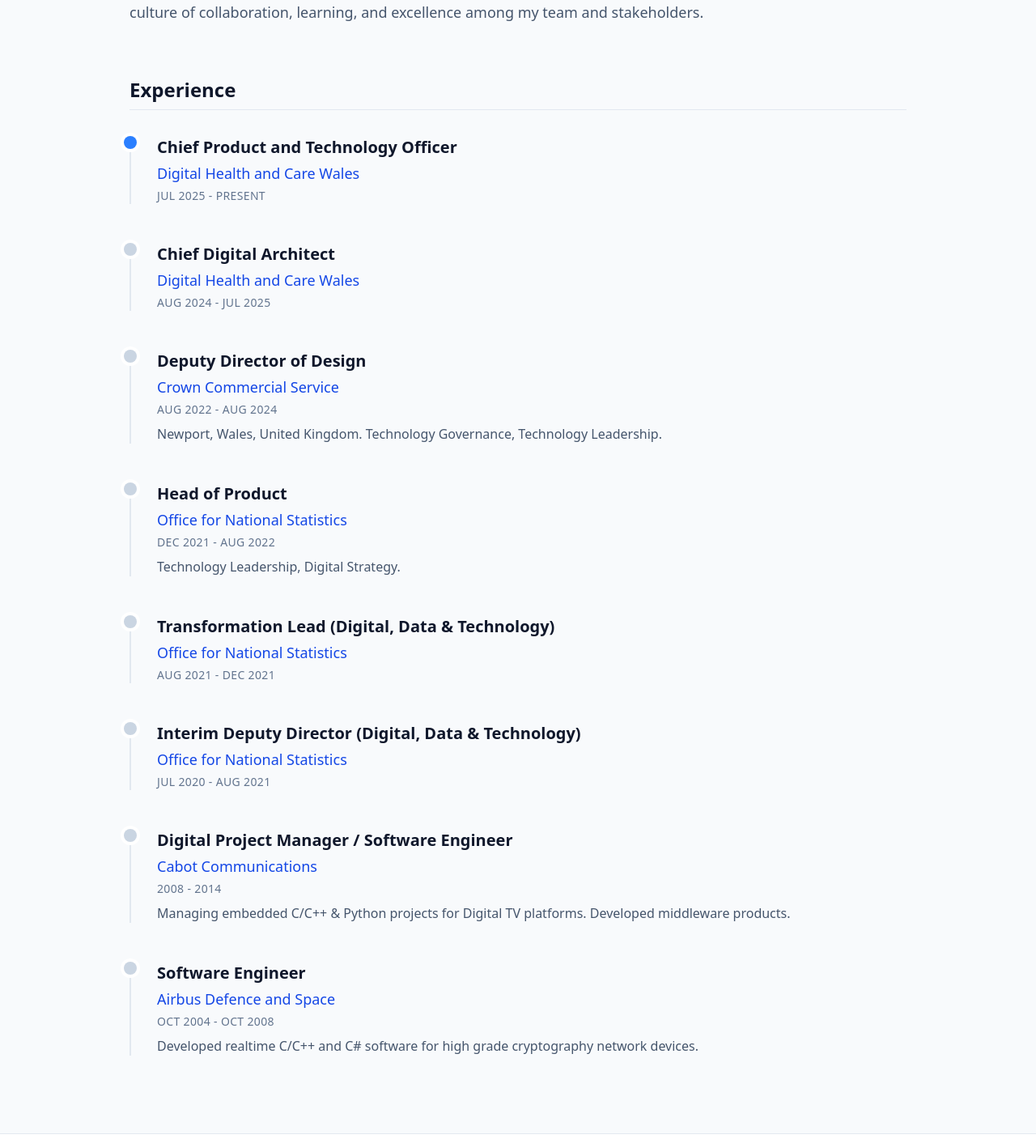
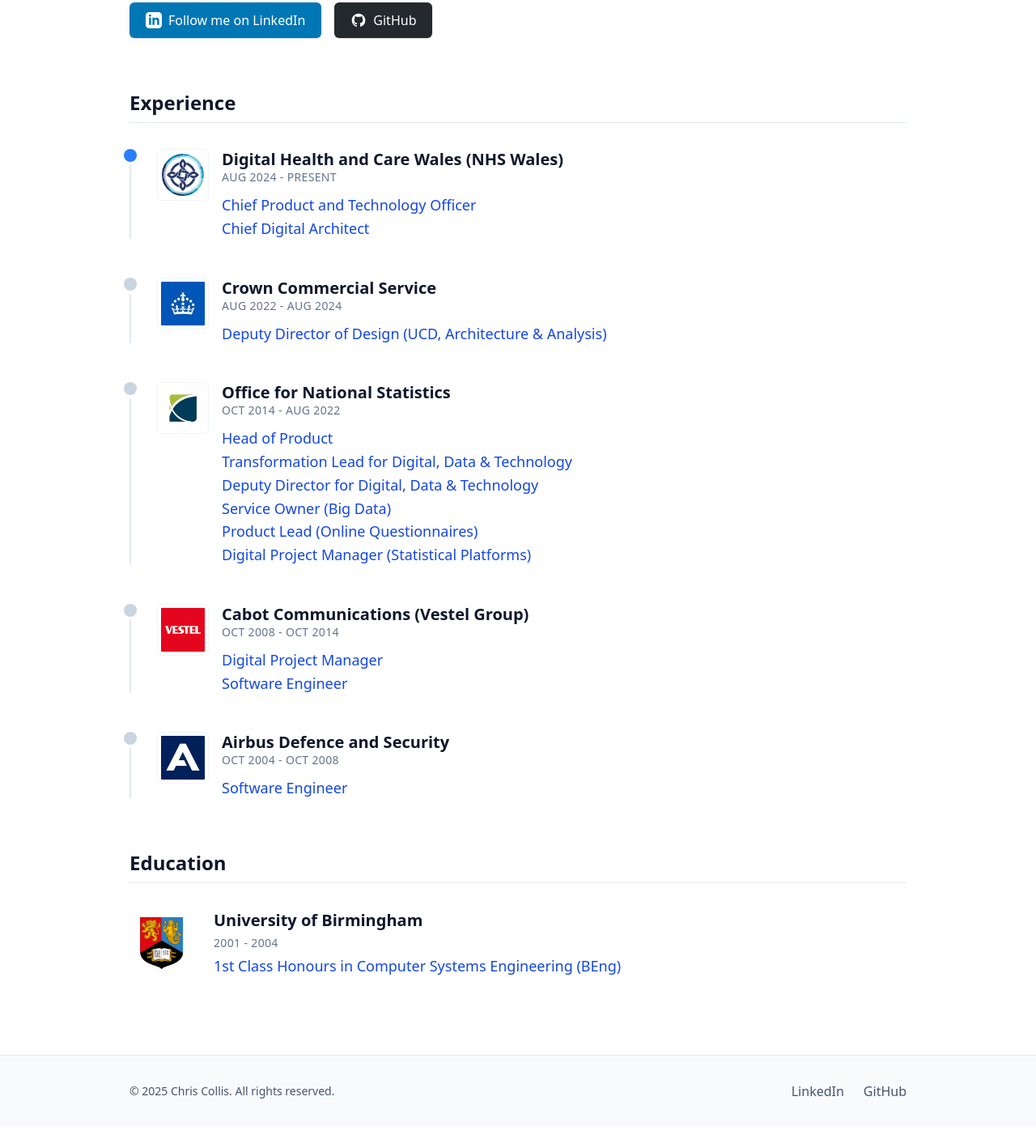
Before and after one commit to collisdigital/www, a website built with Vite: page index.html in a window 1280 px wide. Shown: the part 613-2020 px from the top of the page at 81% size. Built offline with nearby package versions, Linux system fonts and the light colour scheme.

Commit message:
Update portfolio layout: group experience by company, update logos, add education dates, and add social links

```diff
--- a/index.html
+++ b/index.html
@@ -3,26 +3,30 @@
   <head>
     <meta charset="UTF-8" />
     <meta name="viewport" content="width=device-width, initial-scale=1.0" />
-    <title>Chris Collis - Chief Product and Technology Officer</title>
+    <title>Chris Collis</title>
+    <link rel="icon" type="image/svg+xml" href="/favicon.svg" />
     <link rel="stylesheet" href="./src/style.css" />
   </head>
-  <body class="bg-slate-50 text-slate-800 font-sans antialiased">
+  <body class="bg-white text-slate-800 font-sans antialiased overflow-x-hidden">
     <div class="min-h-screen flex flex-col">
       <!-- Header -->
-      <header class="bg-white shadow-sm sticky top-0 z-10">
-        <div class="max-w-5xl mx-auto px-4 sm:px-6 lg:px-8 py-6 flex justify-between items-center">
+      <header class="bg-slate-50 shadow-sm sticky top-0 z-10">
+        <div class="max-w-5xl mx-auto px-4 sm:px-6 lg:px-8 py-4 sm:py-6 flex justify-between items-center">
+          <div class="flex items-center space-x-4">
+            <img src="/profile_photo.jpg" alt="Chris Collis" class="w-12 h-12 md:w-16 md:h-16 rounded-full border-2 border-white shadow-sm object-cover flex-shrink-0">
             <div>
-            <h1 class="text-2xl font-bold text-slate-900">Chris Collis</h1>
-            <p class="text-sm text-slate-600 hidden sm:block">Chief Product and Technology Officer @ Digital Health and Care Wales</p>
+              <h1 class="text-xl sm:text-2xl font-bold text-slate-900 leading-tight">Chris Collis</h1>
+              <p class="text-sm text-slate-600 hidden sm:block">Chief Product and Technology Officer @ Digital Health and Care Wales (NHS Wales)</p>
             </div>
-          <nav class="flex space-x-4">
-            <a href="https://uk.linkedin.com/in/ccollis" target="_blank" rel="noopener noreferrer" class="text-slate-500 hover:text-blue-600 transition-colors">
+          </div>
+          <nav class="flex space-x-4 flex-shrink-0">
+            <a href="https://uk.linkedin.com/in/ccollis" target="_blank" rel="noopener noreferrer" class="text-slate-600 hover:text-blue-600 transition-colors">
               <span class="sr-only">LinkedIn</span>
               <svg class="h-6 w-6" fill="currentColor" viewBox="0 0 24 24" aria-hidden="true">
                 <path fill-rule="evenodd" d="M19 0h-14c-2.761 0-5 2.239-5 5v14c0 2.761 2.239 5 5 5h14c2.762 0 5-2.239 5-5v-14c0-2.761-2.238-5-5-5zm-11 19h-3v-11h3v11zm-1.5-12.268c-.966 0-1.75-.79-1.75-1.764s.784-1.764 1.75-1.764 1.75.79 1.75 1.764-.783 1.764-1.75 1.764zm13.5 12.268h-3v-5.604c0-3.368-4-3.113-4 0v5.604h-3v-11h3v1.765c1.396-2.586 7-2.777 7 2.476v6.759z" clip-rule="evenodd" />
               </svg>
             </a>
-            <a href="https://github.com/collisdigital" target="_blank" rel="noopener noreferrer" class="text-slate-500 hover:text-slate-900 transition-colors">
+            <a href="https://github.com/collisdigital" target="_blank" rel="noopener noreferrer" class="text-slate-600 hover:text-slate-900 transition-colors">
               <span class="sr-only">GitHub</span>
               <svg class="h-6 w-6" fill="currentColor" viewBox="0 0 24 24" aria-hidden="true">
                 <path fill-rule="evenodd" d="M12 2C6.477 2 2 6.484 2 12.017c0 4.425 2.865 8.18 6.839 9.504.5.092.682-.217.682-.483 0-.237-.008-.868-.013-1.703-2.782.605-3.369-1.343-3.369-1.343-.454-1.158-1.11-1.466-1.11-1.466-.908-.62.069-.608.069-.608 1.003.07 1.531 1.032 1.531 1.032.892 1.53 2.341 1.088 2.91.832.092-.647.35-1.088.636-1.338-2.22-.253-4.555-1.113-4.555-4.951 0-1.093.39-1.988 1.029-2.688-.103-.253-.446-1.272.098-2.65 0 0 .84-.27 2.75 1.026A9.564 9.564 0 0112 6.844c.85.004 1.705.115 2.504.337 1.909-1.296 2.747-1.027 2.747-1.027.546 1.379.202 2.398.1 2.651.64.7 1.028 1.595 1.028 2.688 0 3.848-2.339 4.695-4.566 4.943.359.309.678.92.678 1.855 0 1.338-.012 2.419-.012 2.747 0 .268.18.58.688.482A10.019 10.019 0 0022 12.017C22 6.484 17.522 2 12 2z" clip-rule="evenodd" />
@@ -39,17 +43,28 @@
             <h2 class="text-4xl font-extrabold tracking-tight text-slate-900 sm:text-5xl">
               Driving Digital Transformation in the Public Sector
             </h2>
-            <p class="text-xl text-slate-600 max-w-3xl">
-              Chief Product and Technology Officer @ Digital Health and Care Wales (NHS Wales)
-            </p>
           </div>
           <div class="prose prose-lg text-slate-600 max-w-3xl">
             <p>
-              I lead teams of professionals to deliver digital transformation resulting in data-driven and user-centered services for the public sector. With over 20 years of experience in digital strategy, product management, and user research, I have a proven track record of transforming complex and challenging projects into successful and innovative solutions.
+              I lead digital transformation initiatives that deliver data-driven, user-centered services across the public sector. With over 20 years of experience spanning engineering, product management, and technology leadership, I specialise in turning complex challenges into innovative solutions that serve citizens effectively.
             </p>
             <p>
-              My core competencies include data services, user-based service design and delivery, change management, technical leadership, and agile/lean methodologies. I am passionate about creating services that meet the needs and expectations of diverse and demanding users, while ensuring security, quality, and efficiency. I am also committed to fostering a culture of collaboration, learning, and excellence among my team and stakeholders.
+              My expertise encompasses digital strategy, service design, architecture, and agile delivery. I'm passionate about building services that meet the diverse needs of users while maintaining the highest standards of security, accessibility, and performance. I believe in empowering teams through collaboration, continuous learning, and a relentless focus on outcomes that matter.
             </p>
+          </div>
+          <div class="flex flex-wrap gap-4">
+            <a href="https://uk.linkedin.com/in/ccollis" target="_blank" rel="noopener noreferrer" class="inline-flex items-center px-5 py-2.5 bg-[#0077b5] text-white rounded-md hover:bg-[#006097] transition-colors font-medium shadow-sm">
+              <svg class="h-5 w-5 mr-2" fill="currentColor" viewBox="0 0 24 24" aria-hidden="true">
+                <path fill-rule="evenodd" d="M19 0h-14c-2.761 0-5 2.239-5 5v14c0 2.761 2.239 5 5 5h14c2.762 0 5-2.239 5-5v-14c0-2.761-2.238-5-5-5zm-11 19h-3v-11h3v11zm-1.5-12.268c-.966 0-1.75-.79-1.75-1.764s.784-1.764 1.75-1.764 1.75.79 1.75 1.764-.783 1.764-1.75 1.764zm13.5 12.268h-3v-5.604c0-3.368-4-3.113-4 0v5.604h-3v-11h3v1.765c1.396-2.586 7-2.777 7 2.476v6.759z" clip-rule="evenodd" />
+              </svg>
+              Follow me on LinkedIn
+            </a>
+            <a href="https://github.com/collisdigital" target="_blank" rel="noopener noreferrer" class="inline-flex items-center px-5 py-2.5 bg-[#24292e] text-white rounded-md hover:bg-[#1b1f23] transition-colors font-medium shadow-sm">
+              <svg class="h-5 w-5 mr-2" fill="currentColor" viewBox="0 0 24 24" aria-hidden="true">
+                <path fill-rule="evenodd" d="M12 2C6.477 2 2 6.484 2 12.017c0 4.425 2.865 8.18 6.839 9.504.5.092.682-.217.682-.483 0-.237-.008-.868-.013-1.703-2.782.605-3.369-1.343-3.369-1.343-.454-1.158-1.11-1.466-1.11-1.466-.908-.62.069-.608.069-.608 1.003.07 1.531 1.032 1.531 1.032.892 1.53 2.341 1.088 2.91.832.092-.647.35-1.088.636-1.338-2.22-.253-4.555-1.113-4.555-4.951 0-1.093.39-1.988 1.029-2.688-.103-.253-.446-1.272.098-2.65 0 0 .84-.27 2.75 1.026A9.564 9.564 0 0112 6.844c.85.004 1.705.115 2.504.337 1.909-1.296 2.747-1.027 2.747-1.027.546 1.379.202 2.398.1 2.651.64.7 1.028 1.595 1.028 2.688 0 3.848-2.339 4.695-4.566 4.943.359.309.678.92.678 1.855 0 1.338-.012 2.419-.012 2.747 0 .268.18.58.688.482A10.019 10.019 0 0022 12.017C22 6.484 17.522 2 12 2z" clip-rule="evenodd" />
+              </svg>
+              GitHub
+            </a>
           </div>
         </section>
 
@@ -58,114 +73,139 @@
           <h3 class="text-2xl font-bold text-slate-900 mb-8 pb-2 border-b border-slate-200">Experience</h3>
 
           <div class="space-y-12">
-            <!-- DHCW CPTO -->
+            <!-- Digital Health and Care Wales (NHS Wales) -->
             <div class="relative pl-8 border-l-2 border-slate-200 hover:border-blue-500 transition-colors">
               <div class="absolute -left-[9px] top-0 h-4 w-4 rounded-full bg-blue-500 ring-4 ring-white"></div>
+              <div class="flex flex-row gap-4">
+                <div class="flex-shrink-0">
+                  <img src="/dhcw_logo.jpg" alt="Digital Health and Care Wales Logo" class="w-12 h-12 sm:w-16 sm:h-16 object-contain bg-white rounded-md p-1 border border-slate-100">
+                </div>
+                <div class="space-y-3 flex-grow">
+                  <div>
+                    <h4 class="text-lg sm:text-xl font-semibold text-slate-900 leading-tight">Digital Health and Care Wales (NHS Wales)</h4>
+                    <div class="text-sm text-slate-500 uppercase tracking-wide">Aug 2024 - Present</div>
+                  </div>
                   <div class="space-y-1">
-                <h4 class="text-xl font-semibold text-slate-900">Chief Product and Technology Officer</h4>
-                <div class="text-lg text-blue-700 font-medium">Digital Health and Care Wales</div>
-                <div class="text-sm text-slate-500 uppercase tracking-wide">Jul 2025 - Present</div>
+                    <div class="text-base sm:text-lg text-blue-700 font-medium leading-snug">Chief Product and Technology Officer</div>
+                    <div class="text-base sm:text-lg text-blue-700 font-medium leading-snug">Chief Digital Architect</div>
                   </div>
                 </div>
-
-            <!-- DHCW CDA -->
-            <div class="relative pl-8 border-l-2 border-slate-200 hover:border-blue-500 transition-colors">
-              <div class="absolute -left-[9px] top-0 h-4 w-4 rounded-full bg-slate-300 ring-4 ring-white"></div>
-              <div class="space-y-1">
-                <h4 class="text-xl font-semibold text-slate-900">Chief Digital Architect</h4>
-                <div class="text-lg text-blue-700 font-medium">Digital Health and Care Wales</div>
-                <div class="text-sm text-slate-500 uppercase tracking-wide">Aug 2024 - Jul 2025</div>
               </div>
             </div>
 
             <!-- Crown Commercial Service -->
             <div class="relative pl-8 border-l-2 border-slate-200 hover:border-blue-500 transition-colors">
               <div class="absolute -left-[9px] top-0 h-4 w-4 rounded-full bg-slate-300 ring-4 ring-white"></div>
+              <div class="flex flex-row gap-4">
+                <div class="flex-shrink-0">
+                  <img src="/crowncommercialservice_logo.jpg" alt="Crown Commercial Service Logo" class="w-12 h-12 sm:w-16 sm:h-16 object-contain bg-white rounded-md p-1 border border-slate-100">
+                </div>
+                <div class="space-y-3 flex-grow">
+                   <div>
+                      <h4 class="text-lg sm:text-xl font-semibold text-slate-900 leading-tight">Crown Commercial Service</h4>
+                      <div class="text-sm text-slate-500 uppercase tracking-wide">Aug 2022 - Aug 2024</div>
+                   </div>
                    <div class="space-y-1">
-                <h4 class="text-xl font-semibold text-slate-900">Deputy Director of Design</h4>
-                <div class="text-lg text-blue-700 font-medium">Crown Commercial Service</div>
-                <div class="text-sm text-slate-500 uppercase tracking-wide">Aug 2022 - Aug 2024</div>
-                <p class="mt-2 text-slate-600">
-                  Newport, Wales, United Kingdom. Technology Governance, Technology Leadership.
-                </p>
+                      <div class="text-base sm:text-lg text-blue-700 font-medium leading-snug">Deputy Director of Design (UCD, Architecture & Analysis)</div>
+                   </div>
+                </div>
               </div>
             </div>
 
-            <!-- ONS Head of Product -->
+            <!-- Office for National Statistics -->
             <div class="relative pl-8 border-l-2 border-slate-200 hover:border-blue-500 transition-colors">
               <div class="absolute -left-[9px] top-0 h-4 w-4 rounded-full bg-slate-300 ring-4 ring-white"></div>
+              <div class="flex flex-row gap-4">
+                <div class="flex-shrink-0">
+                  <img src="/office_for_national_statistics_logo.jpg" alt="Office for National Statistics Logo" class="w-12 h-12 sm:w-16 sm:h-16 object-contain bg-white rounded-md p-1 border border-slate-100">
+                </div>
+                <div class="space-y-3 flex-grow">
+                   <div>
+                      <h4 class="text-lg sm:text-xl font-semibold text-slate-900 leading-tight">Office for National Statistics</h4>
+                      <div class="text-sm text-slate-500 uppercase tracking-wide">Oct 2014 - Aug 2022</div>
+                   </div>
                    <div class="space-y-1">
-                <h4 class="text-xl font-semibold text-slate-900">Head of Product</h4>
-                <div class="text-lg text-blue-700 font-medium">Office for National Statistics</div>
-                <div class="text-sm text-slate-500 uppercase tracking-wide">Dec 2021 - Aug 2022</div>
-                <p class="mt-2 text-slate-600">
-                  Technology Leadership, Digital Strategy.
-                </p>
+                      <div class="text-base sm:text-lg text-blue-700 font-medium leading-snug">Head of Product</div>
+                      <div class="text-base sm:text-lg text-blue-700 font-medium leading-snug">Transformation Lead for Digital, Data & Technology</div>
+                      <div class="text-base sm:text-lg text-blue-700 font-medium leading-snug">Deputy Director for Digital, Data & Technology</div>
+                      <div class="text-base sm:text-lg text-blue-700 font-medium leading-snug">Service Owner (Big Data)</div>
+                      <div class="text-base sm:text-lg text-blue-700 font-medium leading-snug">Product Lead (Online Questionnaires)</div>
+                      <div class="text-base sm:text-lg text-blue-700 font-medium leading-snug">Digital Project Manager (Statistical Platforms)</div>
                    </div>
                 </div>
-
-            <!-- ONS Transformation Lead -->
-             <div class="relative pl-8 border-l-2 border-slate-200 hover:border-blue-500 transition-colors">
-              <div class="absolute -left-[9px] top-0 h-4 w-4 rounded-full bg-slate-300 ring-4 ring-white"></div>
-              <div class="space-y-1">
-                <h4 class="text-xl font-semibold text-slate-900">Transformation Lead (Digital, Data & Technology)</h4>
-                <div class="text-lg text-blue-700 font-medium">Office for National Statistics</div>
-                <div class="text-sm text-slate-500 uppercase tracking-wide">Aug 2021 - Dec 2021</div>
-              </div>
-            </div>
-
-            <!-- ONS Interim DD -->
-             <div class="relative pl-8 border-l-2 border-slate-200 hover:border-blue-500 transition-colors">
-              <div class="absolute -left-[9px] top-0 h-4 w-4 rounded-full bg-slate-300 ring-4 ring-white"></div>
-              <div class="space-y-1">
-                <h4 class="text-xl font-semibold text-slate-900">Interim Deputy Director (Digital, Data & Technology)</h4>
-                <div class="text-lg text-blue-700 font-medium">Office for National Statistics</div>
-                <div class="text-sm text-slate-500 uppercase tracking-wide">Jul 2020 - Aug 2021</div>
               </div>
             </div>
 
             <!-- Cabot -->
             <div class="relative pl-8 border-l-2 border-slate-200 hover:border-blue-500 transition-colors">
               <div class="absolute -left-[9px] top-0 h-4 w-4 rounded-full bg-slate-300 ring-4 ring-white"></div>
+              <div class="flex flex-row gap-4">
+                <div class="flex-shrink-0">
+                  <img src="/vestel_logo.jpg" alt="Vestel Group Logo" class="w-12 h-12 sm:w-16 sm:h-16 object-contain bg-white rounded-md p-1 border border-slate-100">
+                </div>
+                <div class="space-y-3 flex-grow">
+                   <div>
+                      <h4 class="text-lg sm:text-xl font-semibold text-slate-900 leading-tight">Cabot Communications (Vestel Group)</h4>
+                      <div class="text-sm text-slate-500 uppercase tracking-wide">Oct 2008 - Oct 2014</div>
+                   </div>
                    <div class="space-y-1">
-                <h4 class="text-xl font-semibold text-slate-900">Digital Project Manager / Software Engineer</h4>
-                <div class="text-lg text-blue-700 font-medium">Cabot Communications</div>
-                <div class="text-sm text-slate-500 uppercase tracking-wide">2008 - 2014</div>
-                <p class="mt-2 text-slate-600">
-                  Managing embedded C/C++ & Python projects for Digital TV platforms. Developed middleware products.
-                </p>
+                      <div class="text-base sm:text-lg text-blue-700 font-medium leading-snug">Digital Project Manager</div>
+                      <div class="text-base sm:text-lg text-blue-700 font-medium leading-snug">Software Engineer</div>
+                   </div>
+                </div>
               </div>
             </div>
 
              <!-- Airbus -->
              <div class="relative pl-8 border-l-2 border-slate-200 hover:border-blue-500 transition-colors">
               <div class="absolute -left-[9px] top-0 h-4 w-4 rounded-full bg-slate-300 ring-4 ring-white"></div>
+              <div class="flex flex-row gap-4">
+                <div class="flex-shrink-0">
+                  <img src="/airbusgroup_logo.jpg" alt="Airbus Logo" class="w-12 h-12 sm:w-16 sm:h-16 object-contain bg-white rounded-md p-1 border border-slate-100">
+                </div>
+                <div class="space-y-3 flex-grow">
+                   <div>
+                      <h4 class="text-lg sm:text-xl font-semibold text-slate-900 leading-tight">Airbus Defence and Security</h4>
+                      <div class="text-sm text-slate-500 uppercase tracking-wide">Oct 2004 - Oct 2008</div>
+                   </div>
                    <div class="space-y-1">
-                <h4 class="text-xl font-semibold text-slate-900">Software Engineer</h4>
-                <div class="text-lg text-blue-700 font-medium">Airbus Defence and Space</div>
-                <div class="text-sm text-slate-500 uppercase tracking-wide">Oct 2004 - Oct 2008</div>
-                <p class="mt-2 text-slate-600">
-                  Developed realtime C/C++ and C# software for high grade cryptography network devices.
-                </p>
+                      <div class="text-base sm:text-lg text-blue-700 font-medium leading-snug">Software Engineer</div>
+                   </div>
+                </div>
               </div>
             </div>
 
           </div>
         </section>
+
+        <!-- Education -->
+        <section>
+          <h3 class="text-2xl font-bold text-slate-900 mb-8 pb-2 border-b border-slate-200">Education</h3>
+          <div class="flex items-center space-x-4 sm:space-x-6">
+            <div class="flex-shrink-0 bg-white p-2">
+               <img src="/university_of_birmingham_logo.jpg" alt="University of Birmingham" class="h-12 sm:h-16 w-auto object-contain">
+            </div>
+            <div class="space-y-1">
+              <h4 class="text-xl font-semibold text-slate-900">University of Birmingham</h4>
+              <div class="text-sm text-slate-500 uppercase tracking-wide">2001 - 2004</div>
+              <div class="text-base sm:text-lg text-blue-700 font-medium">1st Class Honours in Computer Systems Engineering (BEng)</div>
+            </div>
+          </div>
+        </section>
       </main>
 
       <!-- Footer -->
-      <footer class="bg-white border-t border-slate-200 mt-12">
+      <footer class="bg-slate-50 border-t border-slate-200 mt-12">
         <div class="max-w-5xl mx-auto px-4 sm:px-6 lg:px-8 py-8 flex flex-col sm:flex-row justify-between items-center">
-          <div class="text-slate-500 text-sm">
+          <div class="text-slate-600 text-sm">
             &copy; 2025 Chris Collis. All rights reserved.
           </div>
           <div class="flex space-x-6 mt-4 sm:mt-0">
-             <a href="https://uk.linkedin.com/in/ccollis" class="text-slate-400 hover:text-blue-600 transition-colors">
+             <a href="https://uk.linkedin.com/in/ccollis" class="text-slate-600 hover:text-blue-600 transition-colors">
                <span class="sr-only">LinkedIn</span>
                LinkedIn
              </a>
-             <a href="https://github.com/collisdigital" class="text-slate-400 hover:text-slate-900 transition-colors">
+             <a href="https://github.com/collisdigital" class="text-slate-600 hover:text-slate-900 transition-colors">
                <span class="sr-only">GitHub</span>
                GitHub
              </a>
--- a/package.json
+++ b/package.json
@@ -6,7 +6,7 @@
     "dev": "vite",
     "build": "vite build",
     "preview": "vite preview",
-    "start": "serve -s dist -l ${PORT:-3000}"
+    "start": "serve -s dist -l ${PORT:-8000}"
   },
   "keywords": [],
   "author": "Chris Collis",
```
Also changed, not shown: public/airbusgroup_logo.jpg (added), public/crowncommercialservice_logo.jpg (added), public/dhcw_logo.jpg (added), public/favicon.svg (added), public/office_for_national_statistics_logo.jpg (added), public/profile_photo.jpg (added), public/university_of_birmingham_logo.jpg (added), public/vestel_logo.jpg (added), 1 other file. Lines whose indentation alone changed are shown as unchanged.
